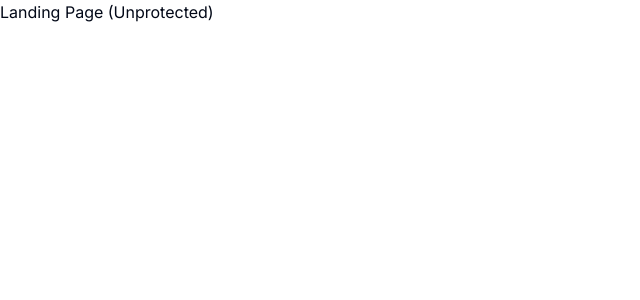
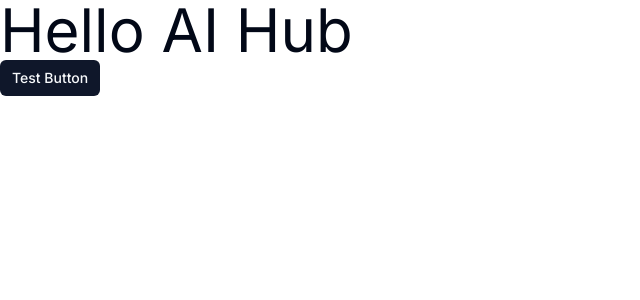
Before and after one commit to kevinsangyu/ASDgroup10, a Next.js app in the folder ai-hub/: page / in a window 1280 px wide. Shown: the top 300 px of the page, without its empty margins (0-640 px from the left). Built offline with nearby package versions, Linux system fonts and the light colour scheme.

Commit message:
Testing of environment setup complete

```diff
--- a/ai-hub/app/(landing)/page.tsx
+++ b/ai-hub/app/(landing)/page.tsx
@@ -1,12 +1,10 @@
-import React from "react";
+import { Button } from "@/components/ui/button";
 
-const LandingPage = () => {
+export default function Home() {
   return (
     <div>
-        Landing Page (Unprotected)
+      <p className="text-6xl">Hello AI Hub</p>
+      <Button size="sm">Test Button</Button>
     </div>
   )
-
-};
-
-export default LandingPage;
+}
```
